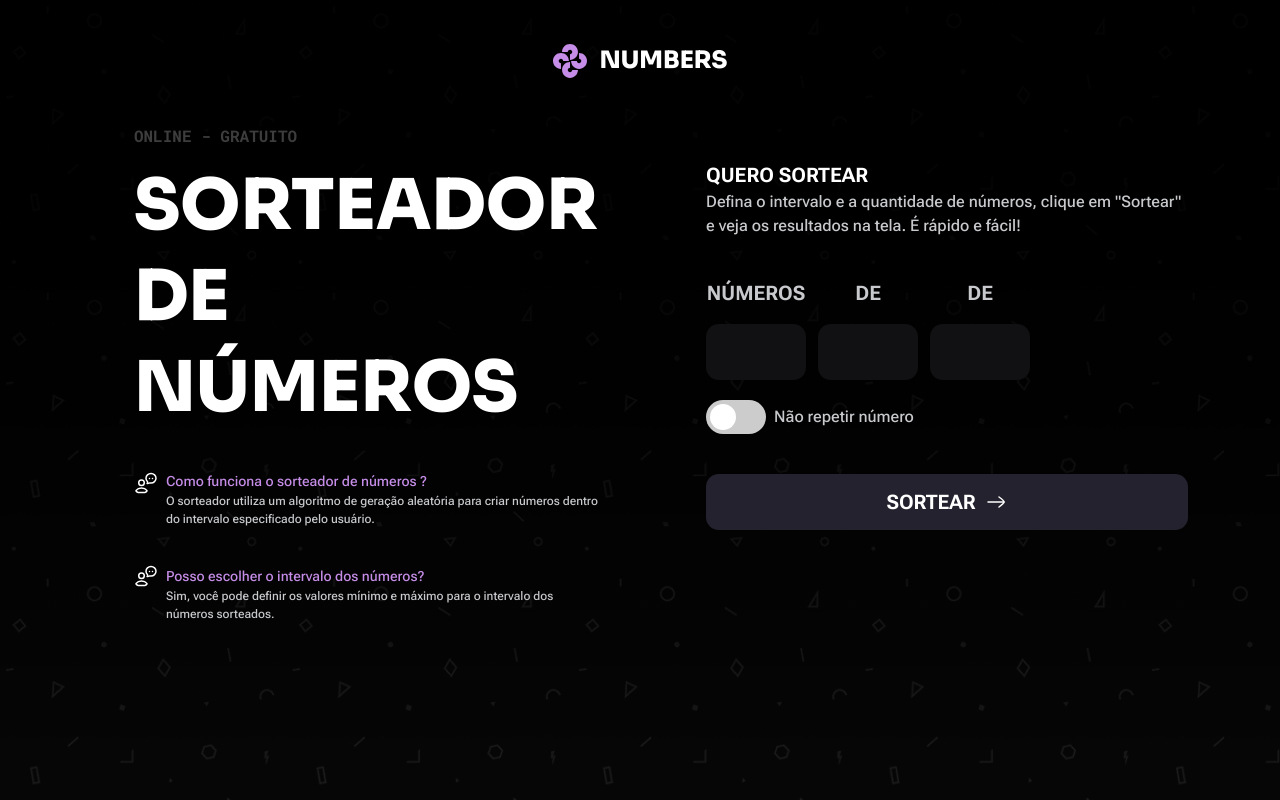
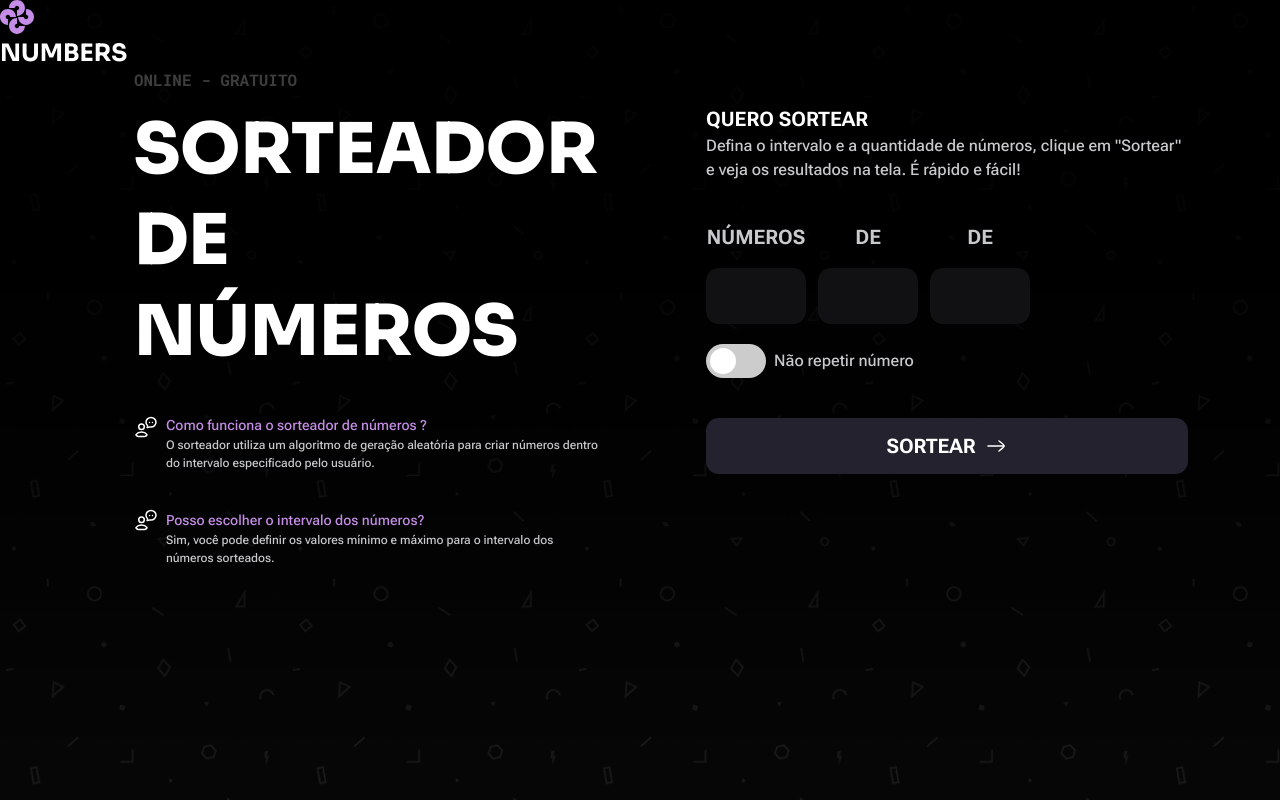
Before and after one commit to minicena/soteador-de-numeros, a plain HTML site: page index.html in a window 1280 px wide. Drawn offline with Linux system fonts and the light colour scheme.

Commit message:
atualizando css

```diff
--- a/css/header.css
+++ b/css/header.css
@@ -1,36 +1,6 @@
 header {
-    width: 100%;
-    display: flex;
-    align-items: center;
-    justify-content: center;
-
-    & .logo {
-        margin: 4.75rem auto 5.56rem 7.43rem;
-        display: flex;
-        align-items: center;
-        justify-content: center;
-
-        gap: 0.8rem;
-
-
-        & h2 {
-            font-family: var(--font-sora);
-            font: var(--display-large);
-            font-size: 24px;
-            color: var(--content-primary);
-        }
+    & h2 {
+        font-family: var(--font-sora);
+        color: var(--content-primary);
     }
 }
-
-@media  (max-width: 1366px ){
-    header {
-        display: flex;
-        justify-content: center;
-        align-items: center;
-
-        & .logo {
-            margin: 2.75rem 6.8rem 2.87rem 6.8rem;
-        }
-    }
-
-}
--- a/css/index.css
+++ b/css/index.css
@@ -1,3 +1,4 @@
 @import url(global.css);
 @import url(header.css);
+@import url(content.css);
 @import url(container.css);
```
